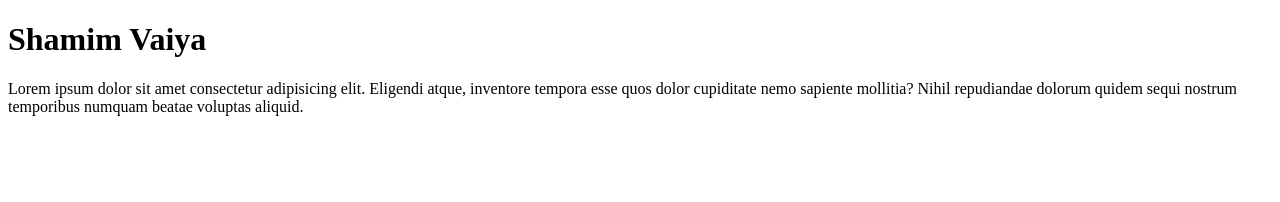
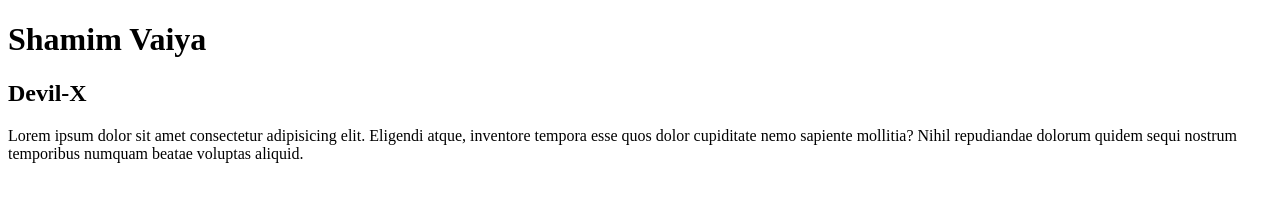
Before and after one commit to Anonymous-Cyber-Team/Simple-Project, a plain HTML site: page index.html in a window 1280 px wide. Drawn offline with Linux system fonts and the light colour scheme.

Commit message:
Update index.html

```diff
--- a/index.html
+++ b/index.html
@@ -7,6 +7,7 @@
 </head>
 <body>
     <h1> Shamim Vaiya </h1>
+    <h2> Devil-X </h2>
     <p>Lorem ipsum dolor sit amet consectetur adipisicing elit. Eligendi atque, inventore tempora esse quos dolor cupiditate nemo sapiente mollitia? Nihil repudiandae dolorum quidem sequi nostrum temporibus numquam beatae voluptas aliquid.</p>
 </body>
 </html>
```
